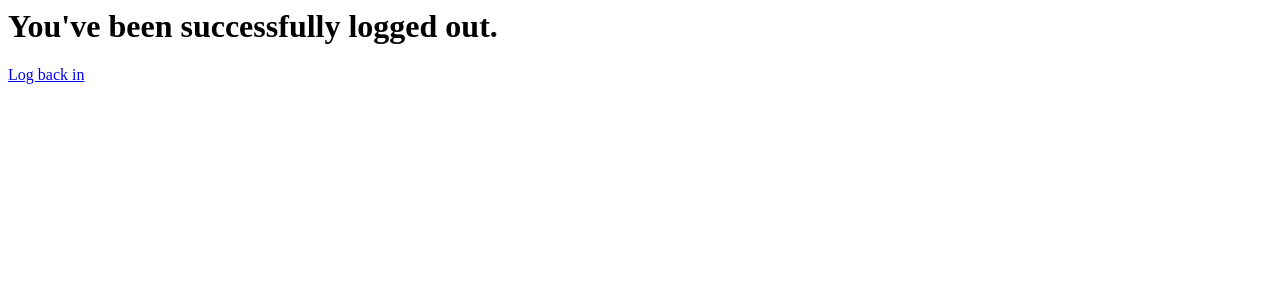
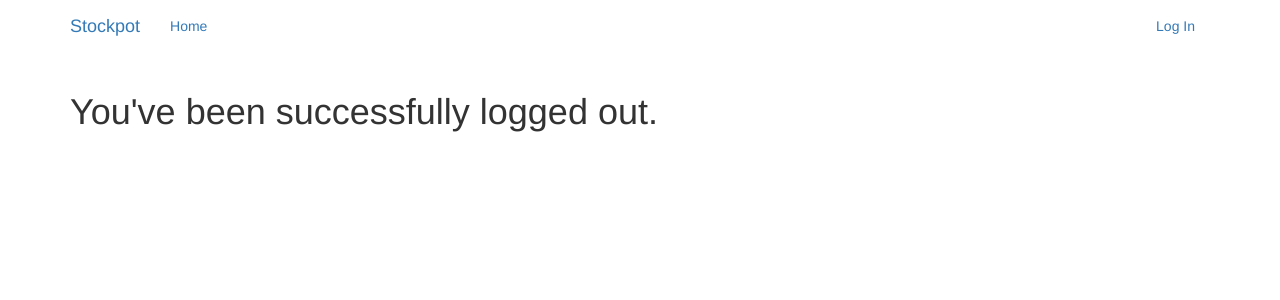
Before and after one commit to mthstanley/stockpot_django, a Django app: page /accounts/logout/ in a window 1280 px wide. Shown: the top 300 px of the page. Run offline with Django 3.2, Linux system fonts and the light colour scheme; parts of the project's set-up code (start-up, migrations or seed data) failed here and were passed over; some libraries are stand-ins or nearby versions.

Commit message:
add bootstrap and base template with navbar

```diff
--- a/functional_tests/tests.py
+++ b/functional_tests/tests.py
@@ -61,6 +61,9 @@ class NewVisitorTest(LiveServerTestCase):
         self.assertIn('Welcome, julia!', header_text)
 
         # she is done viewing the website and would now like to logout
+        # she sees the account toggle button and clicks it
+        self.browser.find_element_by_css_selector('ul.navbar-right a.dropdown-toggle').click()
+        # she sees the logout link and clicks it
         logout_link = self.browser.find_element_by_id('logout')
         logout_link.click()
 
--- /dev/null
+++ b/templates/base.html
@@ -0,0 +1,69 @@
+{% load staticfiles %}
+<html>
+    {% block head %}
+    <head>
+        {% block title %}
+        <title>Recipes</title>
+        {% endblock %}
+        <!-- Latest compiled and minified CSS -->
+        <link rel="stylesheet" href="https://maxcdn.bootstrapcdn.com/bootstrap/3.3.7/css/bootstrap.min.css" integrity="sha384-BVYiiSIFeK1dGmJRAkycuHAHRg32OmUcww7on3RYdg4Va+PmSTsz/K68vbdEjh4u" crossorigin="anonymous">
+
+        <!-- Optional theme -->
+        <link rel="stylesheet" href="https://maxcdn.bootstrapcdn.com/bootstrap/3.3.7/css/bootstrap-theme.min.css" integrity="sha384-rHyoN1iRsVXV4nD0JutlnGaslCJuC7uwjduW9SVrLvRYooPp2bWYgmgJQIXwl/Sp" crossorigin="anonymous">
+
+        <!-- jQuery (necessary for Bootstrap's JavaScript plugins) -->
+        <script src="https://ajax.googleapis.com/ajax/libs/jquery/1.12.4/jquery.min.js"></script>
+
+        <!-- Latest compiled and minified JavaScript -->
+        <script src="https://maxcdn.bootstrapcdn.com/bootstrap/3.3.7/js/bootstrap.min.js" integrity="sha384-Tc5IQib027qvyjSMfHjOMaLkfuWVxZxUPnCJA7l2mCWNIpG9mGCD8wGNIcPD7Txa" crossorigin="anonymous"></script>
+    </head>
+    {% endblock %}
+    <body>
+        {% block navbar %}
+            <nav class="navbar" role="navigation">
+                <div class="container">
+                    <div class="navbar-header">
+                        <button type="button" class="navbar-toggle" data-toggle="collapse" data-target=".navbar-collapse">
+                            <span class="sr-only">Toggle navigation</span>
+                            <span class="icon-bar"></span>
+                            <span class="icon-bar"></span>
+                            <span class="icon-bar"></span>
+                        </button>
+                        <a class="navbar-brand" href="{% url 'home' %}">Stockpot</a>
+                    </div>
+                    <div class="navbar-collapse collapse">
+                        <ul class="nav navbar-nav">
+                            <li><a href="{% url 'home' %}">Home</a></li>
+                            {% if user.is_authenticated %}
+                            <li><a href="{% url 'home' %}">Profile</a></li>
+                            {% endif %}
+                        </ul>
+                        <ul class="nav navbar-nav navbar-right">
+                            {% if user.is_authenticated %}
+                            <li class="dropdown">
+                                <a href="#" class="dropdown-toggle" data-toggle="dropdown">
+                                    Account <b class="caret"></b>
+                                </a>
+                                <ul class="dropdown-menu">
+                                    <li><a id="logout" href="{% url 'logout' %}">Log Out</a></li>
+                                </ul>
+                            </li>
+                            {% else %}
+                            <li><a id="login" href="{% url 'login' %}">Log In</a></li>
+                            {% endif %}
+                        </ul>
+                    </div>
+                </div>
+            </nav>
+        {% endblock %}
+
+        <div class="content container">
+            <div class="row">
+                <div class="col-md-8">
+                    {% block content %}
+                    {% endblock %}
+                </div>
+            </div>
+        </div>
+    </body>
+</html>
--- a/templates/registration/logged_out.html
+++ b/templates/registration/logged_out.html
@@ -1,2 +1,5 @@
-<h1>You've been successfully logged out.</h1>
-<a id="login" href="{% url 'login' %}">Log back in</a>
+{% extends 'base.html' %}
+
+{% block content %}
+    <h1>You've been successfully logged out.</h1>
+{% endblock %}
--- a/templates/registration/login.html
+++ b/templates/registration/login.html
@@ -1,3 +1,6 @@
+{% extends 'base.html' %}
+
+{% block content %}
     {% if form.errors %}
     <p>Your username and password didn't match. Please try again.</p>
     {% endif %}
@@ -30,3 +33,4 @@
 
     {# Assumes you setup the password_reset view in your URLconf #}
     <p><a href="{% url 'password_reset' %}">Lost password?</a></p>
+{% endblock %}
```
Also changed, not shown: recipes/templates/home.html (+3 -11 lines). Lines whose indentation alone changed are shown as unchanged.
